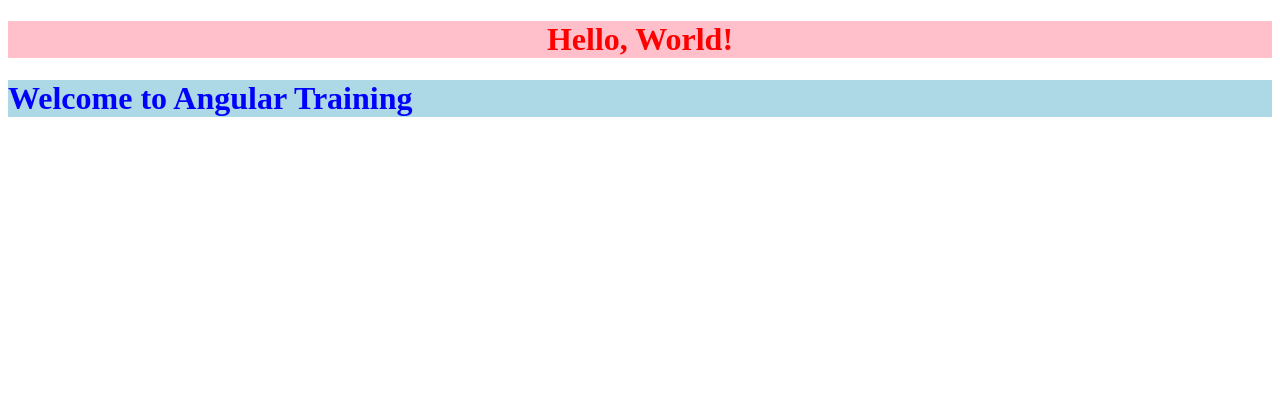
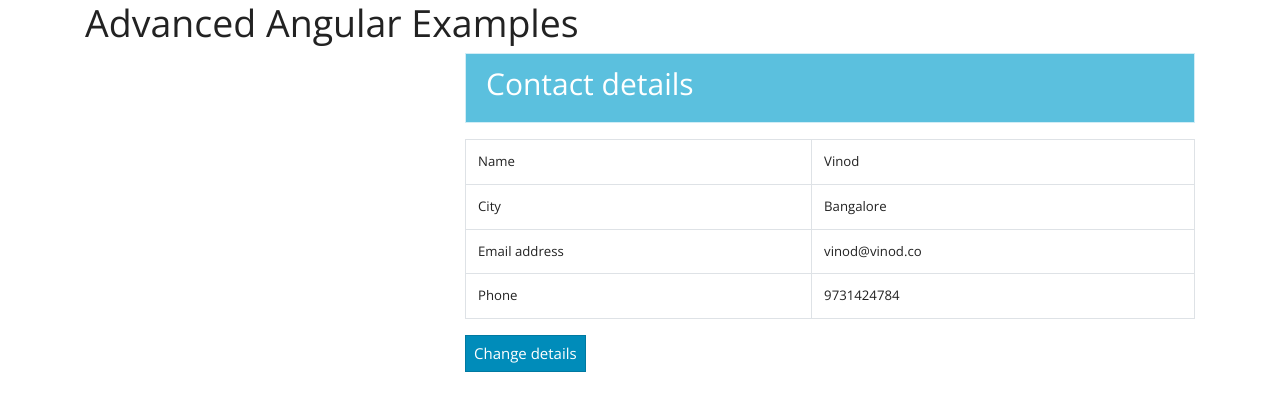
Before and after one commit to kayartaya-vinod/2018_11_PHILIPS_ANGULAR, an Angular app in the folder demo-app/: page / in a window 1280 px wide. Shown: the top 410 px of the page. Built offline with nearby package versions, Linux system fonts and the light colour scheme.

Commit message:
🇮🇳

```diff
--- a/demo-app/angular.json
+++ b/demo-app/angular.json
@@ -15,7 +15,7 @@
           "options": {
             "outputPath": "dist/demo-app",
             "index": "src/index.html",
-            "main": "src/examples/main.ts",
+            "main": "src/main.ts",
             "polyfills": "src/polyfills.ts",
             "tsConfig": "src/tsconfig.app.json",
             "assets": [
--- a/demo-app/src/app/app.component.html
+++ b/demo-app/src/app/app.component.html
@@ -1 +1,17 @@
-<h1>Hello, Angular!!</h1>
+<div class="container">
+    <div class="row">
+        <div class="col">
+            <h1>Advanced Angular Examples</h1>
+        </div>
+    </div>
+
+    <!-- .row>.col-sm-4+.col-sm-8 -->
+    <div class="row content">
+        <div class="sidebar col-sm-4">
+            <sidebar></sidebar>
+        </div>
+        <div class="main-content col-sm-8">
+            <view-contact></view-contact>
+        </div>
+    </div>
+</div>
--- a/demo-app/src/app/app.module.ts
+++ b/demo-app/src/app/app.module.ts
@@ -2,10 +2,14 @@
 import { NgModule } from '@angular/core';
 
 import { AppComponent } from './app.component';
+import { SidebarComponent } from './components/sidebar/sidebar.component';
+import { ViewContactComponent } from './components/view-contact/view-contact.component';
 
 @NgModule({
   declarations: [
-    AppComponent
+    AppComponent,
+    SidebarComponent,
+    ViewContactComponent
   ],
   imports: [
     BrowserModule
--- /dev/null
+++ b/demo-app/src/app/components/sidebar/sidebar.component.ts
@@ -0,0 +1,15 @@
+import { Component, OnInit } from '@angular/core';
+
+@Component({
+  selector: 'sidebar',
+  templateUrl: './sidebar.component.html',
+  styleUrls: ['./sidebar.component.css']
+})
+export class SidebarComponent implements OnInit {
+
+  constructor() { }
+
+  ngOnInit() {
+  }
+
+}
--- /dev/null
+++ b/demo-app/src/app/components/view-contact/view-contact.component.html
@@ -0,0 +1,29 @@
+<div class="alert alert-info">
+  <h2>Contact details</h2>
+</div>
+
+<!-- table>tr*4>td*2 -->
+<table class="table table-hover table-bordered">
+  <tr>
+    <td>Name</td>
+    <td>{{contact.name}}</td>
+  </tr>
+  <tr>
+    <td>City</td>
+    <td>
+      <span [innerText]="contact.city"></span>
+    </td>
+  </tr>
+  <tr>
+    <td>Email address</td>
+    <td>{{contact.email}}</td>
+  </tr>
+  <tr>
+    <td>Phone</td>
+    <td>{{contact.phone}}</td>
+  </tr>
+</table>
+
+<div>
+  <button class="btn btn-primary" (click)="changeDetails()" >Change details</button>
+</div>
--- /dev/null
+++ b/demo-app/src/app/components/view-contact/view-contact.component.ts
@@ -0,0 +1,43 @@
+import { Component, OnInit } from '@angular/core';
+import { Contact } from 'src/app/models/contact';
+
+@Component({
+  selector: 'view-contact',
+  templateUrl: './view-contact.component.html',
+  styleUrls: ['./view-contact.component.css']
+})
+export class ViewContactComponent implements OnInit {
+
+  contact = new Contact();
+  flag = true;
+  // constructor should be limited for dependency injection
+  constructor() {
+    // console.log('ViewContactComponent instantiated!');
+  }
+
+  // use ngOnInit for all other initializations
+  ngOnInit(): void {
+    // console.log('ViewContactComponent initialized using ngOnInit()!');
+    this.contact.name = 'Vinod';
+    this.contact.city = 'Bangalore';
+    this.contact.email = 'vinod@vinod.co';
+    this.contact.phone = '9731424784';
+  }
+
+  // <button (click)="changeDetails()" >Change details</button>
+  changeDetails(): void {
+    if (this.flag) {
+      this.contact.name = 'John Doe';
+      this.contact.city = 'Dallas';
+      this.contact.email = 'johndoe@example.com';
+      this.contact.phone = '5556424722';
+    }
+    else {
+      this.contact.name = 'Vinod';
+      this.contact.city = 'Bangalore';
+      this.contact.email = 'vinod@vinod.co';
+      this.contact.phone = '9731424784';
+    }
+    this.flag = !this.flag;
+  }
+}
--- /dev/null
+++ b/demo-app/src/app/models/contact.ts
@@ -0,0 +1,8 @@
+export class Contact {
+    id: number;
+    name: string;
+    gender?: string = 'Male';
+    email?: string;
+    phone?: string;
+    city?: string;
+}
--- a/demo-app/src/examples/ex05.ts
+++ b/demo-app/src/examples/ex05.ts
@@ -8,7 +8,10 @@
 
 @Component({
     selector: 'hello-world',
-    template: '<h1 class="mycustom-h1">{{message}}</h1><welcome></welcome>',
+    template: `<h1 class="mycustom-h1">{{message}}</h1>
+    <welcome></welcome>
+    <p>{{getText()}}</p>
+    `,
     styles: [
         `.mycustom-h1 {
             text-align: center;
@@ -26,6 +29,10 @@
     constructor() {
         console.log('HelloWorldComponent instantiated')
         this.message = 'Hello, World!';
+    }
+
+    getMessage() {
+        return 'Angular is cool!';
     }
 }
 
--- a/demo-app/src/index.html
+++ b/demo-app/src/index.html
@@ -4,13 +4,13 @@
   <meta charset="utf-8">
   <title>DemoApp</title>
   <base href="/">
-
+  <link rel="stylesheet" href="https://bootswatch.com/4/yeti/bootstrap.min.css">
   <meta name="viewport" content="width=device-width, initial-scale=1">
   <link rel="icon" type="image/x-icon" href="favicon.ico">
 </head>
 <body>
-  <!-- <app-root></app-root> -->
-  <hello-world></hello-world>
-  <welcome></welcome>
+  <app-root></app-root>
+  <!-- <hello-world></hello-world> -->
+  <!-- <welcome></welcome> -->
 </body>
 </html>
```
Also changed, not shown: demo-app/src/app/components/sidebar/sidebar.component.css (added), demo-app/src/app/components/sidebar/sidebar.component.html (added), demo-app/src/app/components/view-contact/view-contact.component.css (added), 1 other file (tests, documents, lock files or other folders).
